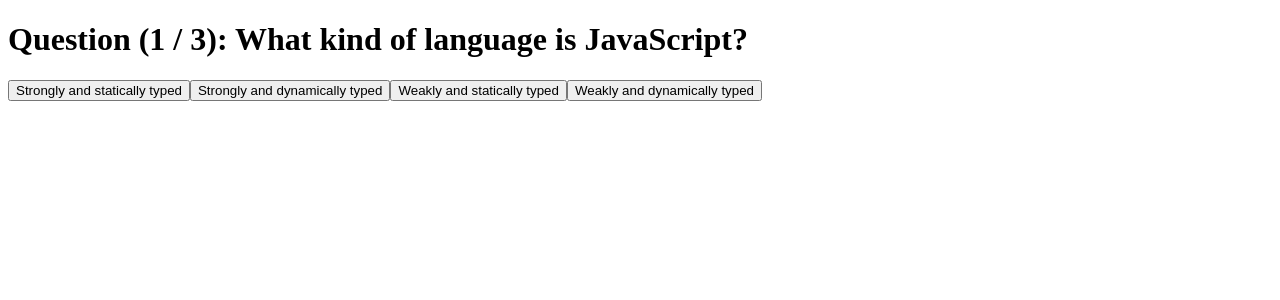
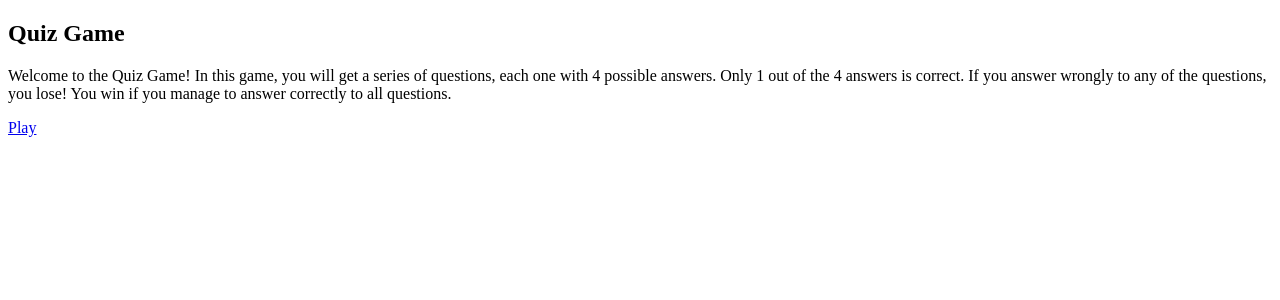
Before and after one commit to WhoCanThisBe/QuizGame_webAPI, a React app: page / in a window 1280 px wide. Shown: the top 300 px of the page. Built offline with nearby package versions, Linux system fonts and the light colour scheme; the HTML template or start-up script is replaced by a standard one.

Commit message:
part 5 function finished

```diff
--- a/src/client/App.jsx
+++ b/src/client/App.jsx
@@ -2,6 +2,8 @@
 import {BrowserRouter as Router, Route, Switch} from "react-router-dom";
 import {NAV_PATH} from "./constant";
 import {Match} from "./Match";
+import {ErrorView} from "./components/ErrorView";
+import {Home} from "./Home";
 
 
 const App = ()  => {
@@ -9,7 +11,13 @@
         <Router>
             <Switch>
                 <Route exact path = {NAV_PATH.HOME}>
+                    <Home/>
+                </Route>
+                <Route path = {NAV_PATH.MATCH}>
                     <Match/>
+                </Route>
+                <Route>
+                    <ErrorView/>
                 </Route>
             </Switch>
         </Router>
--- /dev/null
+++ b/src/client/Home.jsx
@@ -0,0 +1,27 @@
+import {Link} from "react-router-dom";
+import React from "react";
+import {NAV_PATH} from "./constant";
+
+export function Home() {
+    return(
+        <div>
+            <h2>Quiz Game</h2>
+
+            <p className={"welcome-text"}>
+                Welcome to the Quiz Game!
+                In this game, you will get a series of questions, each one with 4 possible answers.
+                Only 1 out of the 4 answers is correct.
+                If you answer wrongly to any of the questions, you lose!
+                You win if you manage to answer correctly to all questions.
+            </p>
+
+            <div className={"action"}>
+                <Link to={NAV_PATH.MATCH} className={"play"}>
+                    Play
+                </Link>
+            </div>
+
+        </div>
+    )
+
+}
--- a/src/client/Match.jsx
+++ b/src/client/Match.jsx
@@ -1,27 +1,87 @@
 import {getRandomQuizzes} from "../server/db/quizzes";
-import React from "react";
+import React, {useEffect, useState} from "react";
 
 export function Match() {
-    const currentQuiz = getRandomQuizzes(1)[0];
+    const [victory, setVictory] = useState(null)
+    const [defeat, setDefeat] = useState(null);
+    const [quiz, setQuiz] = useState(null);
+    const [currentIndex,setCurrentIndex] = useState(0)
+    const [numberOfQuizzes, setNumberOfQuizzes] = useState(null)
 
-    function handleClick(correct) {
-        console.log(correct);
+    useEffect(() => {
+            startNewMatch();
+    }, []);
 
-        if (!correct) return alert("wrong");
 
-        alert("correct");
+
+    const startNewMatch = () =>{
+
+            const quizzes = getRandomQuizzes(3);
+            console.log(quizzes)
+            setVictory(false)
+            setDefeat(false)
+            setQuiz(quizzes)
+            setNumberOfQuizzes(quizzes.length)
+            setCurrentIndex(0)
 
     }
 
+    function handleClick(correct) {
+        console.log({correct})
+        if (!correct) {
+            setDefeat(true)
+            setCurrentIndex(0)
+            return
+        }
+        if(currentIndex === (numberOfQuizzes-1)){
+            setVictory(true)
+            return;
+        }
+        setCurrentIndex((prevIndex)=> prevIndex+1)
+
+    }
+
+    console.log(quiz)
+
+    if(!quiz){
+        return(
+            <h1>loading</h1>)
+    }
+
+    if(victory) {
+        return (
+            <div className="game-result">
+                <h2>You Won!</h2>
+                <div className="action">
+                    <button className="play new-game-button" onClick={startNewMatch}>New Match</button>
+                </div>
+            </div>
+        );
+    }
+
+    if (defeat) {
+        return (
+            <div className="game-result">
+                <h2>Wrong Answer! You Lost!</h2>
+                <div className="action">
+                    <button className="play new-game-button" onClick={startNewMatch}>New Match</button>
+                </div>
+            </div>
+        );
+    }
+
+
+    if(quiz){
+        const renderQuiz = quiz[currentIndex]
     return (
         <div data-testid={"questions"} className='question'>
-            <h1>Question (1 / 3): {currentQuiz.question}</h1>
-            {currentQuiz.answers.map((alternative, index) => (
+            <h1>Question ({currentIndex +1} / {numberOfQuizzes}): {renderQuiz.question}</h1>
+            {renderQuiz.answers.map((alternative, index) => (
                 <button
                     type="button"
                     key={index}
                     onClick={() =>
-                        handleClick(index === currentQuiz.indexOfRightAnswer)
+                        handleClick(index === renderQuiz.indexOfRightAnswer)
                     }
                 >
                     {alternative}
@@ -29,4 +89,6 @@
             ))}
         </div>
     );
+    }
+
 }
--- /dev/null
+++ b/src/client/components/ErrorView.jsx
@@ -0,0 +1,12 @@
+import React from "react";
+
+export function ErrorView() {
+    return (
+        <div>
+            <h2>NOT FOUND: 404</h2>
+            <p>
+                ERROR: the page you requested in not available.
+            </p>
+        </div>
+    );
+}
--- a/src/client/constant.js
+++ b/src/client/constant.js
@@ -1,4 +1,5 @@
 
 export  const NAV_PATH ={
-  HOME: "/"
+  HOME: "/",
+  MATCH: "/match"
 }
--- a/src/client/style.css
+++ b/src/client/style.css
@@ -17,6 +17,44 @@
     margin: 2rem 0;
 }
 
+.welcome-text {
+    font-size: 1.5em;
+    margin-bottom: 1rem;
+}
+.action {
+    padding: 1rem 0;
+}
+
+.play {
+    background-color: #ebe9e4;
+    color: #000000;
+    padding: 1rem;
+    border: 1px solid #787774;
+    border-radius: 5px;
+    margin-top: 1rem;
+}
+
+.play:focus,.play:hover{
+    background-color: #2d1ed6;
+    color: #ebe9e4;
+    /*
+    The focus selector is important for universal design.
+    Especially for users navigating with keyboard. Sadly it is often forgotten
+    and a lot of designers request frontend developers to remove the browsers default focus,
+    without adding a custom one. This should not be done!
+    If you do this you make it very hard for a keyboard user to navigate.
+    The least you can do is to leave the Default browser style and then add the same style as on hover.
+    Read more: https://www.deque.com/blog/give-site-focus-tips-designing-usable-focus-indicators/
+    */
+}
+
+.quiz{
+    display: flex;
+    flex-direction: column;
+    align-items: center;
+}
+
+
 .question {
     font-size: 1.5em;
     font-weight: bold;
@@ -30,3 +68,20 @@
     border-radius: 5px;
     width: 80%;
 }
+
+.answer:hover, .answer:focus{
+    background-color: #2d1ed6;
+    color: #ebe9e4;
+}
+
+.game-result{
+    display: flex;
+    flex-direction: column;
+    justify-content: center;
+    align-items: center;
+
+}
+
+.new-game-button{
+    align-self: center;
+}
--- a/src/server/db/quizzes.js
+++ b/src/server/db/quizzes.js
@@ -7,7 +7,7 @@
             "Weakly and statically typed",
             "Weakly and dynamically typed",
         ],
-        indexOfRightAnswer: 3
+        indexOfRightAnswer: 0
     },
     {
         question: "In JavaScript, what is the result of the following?\n\n+(!![]+!![]+!![]+!![]+[]+(!![]+!![]))",
@@ -17,7 +17,7 @@
             "42",
             "'42'"
         ],
-        indexOfRightAnswer: 2
+        indexOfRightAnswer: 0
     },
     {
         question: "In JavaScript, what is the result of the following?\n\n[3,18,1,2].sort()\n",
@@ -27,7 +27,7 @@
             "[18, 1, 2, 3]",
             "Runtime exception"
         ],
-        indexOfRightAnswer: 1
+        indexOfRightAnswer: 0
     },
     {
         question: "In JavaScript, what is the result  of the following?\n\nfalse + true?",
@@ -37,7 +37,7 @@
             "'falsetrue'",
             "1"
         ],
-        indexOfRightAnswer: 3
+        indexOfRightAnswer: 0
     },
     {
         question: "What is Babel mainly used for?",
```
Also changed, not shown: 1 other file (tests, documents, lock files or other folders).
